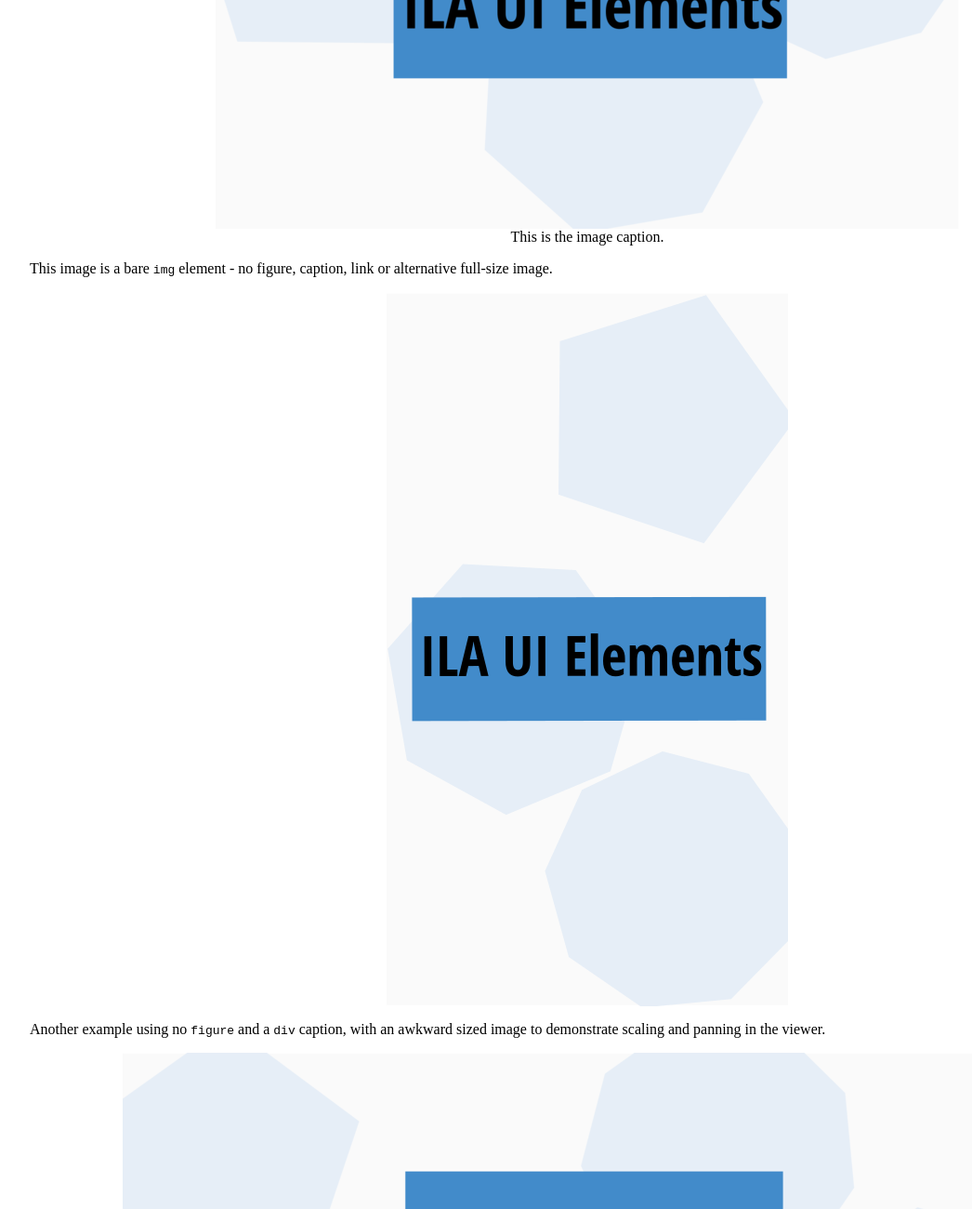
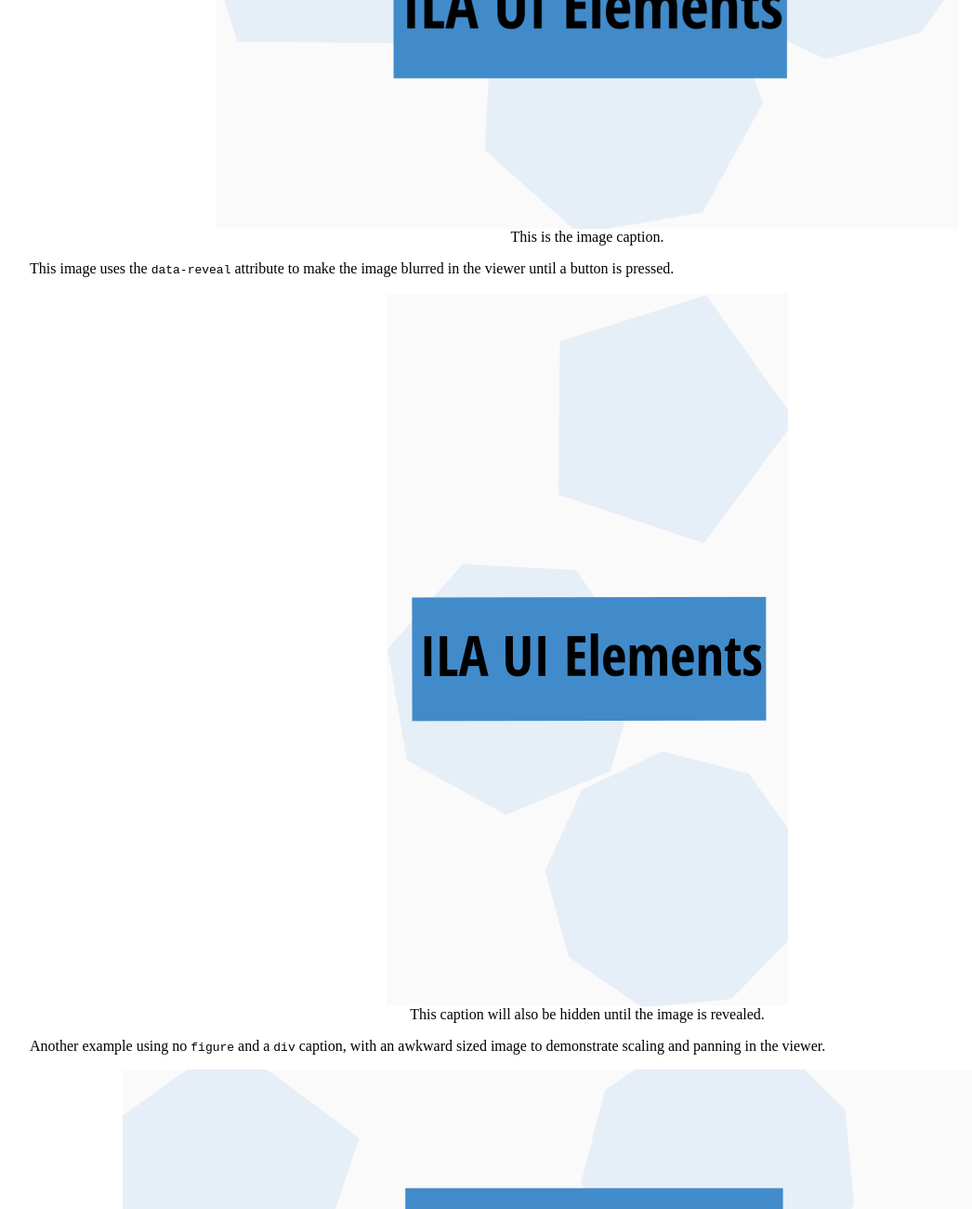
Before and after one commit to Aonrud/ila-ui-elements, a website: page demo/index.html in a window 1280 px wide. Shown: the part 2293-3593 px from the top of the page at 93% size, without its empty margins (8-1054 px from the left). Drawn offline with Linux system fonts and the light colour scheme; some packages are replaced by stand-ins of ours; a script that the page names is missing; some icons are missing.

Commit message:
docs: add caption to Image Viewer 'reveal' example in demo

```diff
--- a/demo/index.html
+++ b/demo/index.html
@@ -159,9 +159,10 @@ iv.create();
 				<figcaption>This is the image caption.</figcaption>
 			</figure>
 			<p>
-			This image is a bare <code>img</code> element - no figure, caption, link or alternative full-size image.
+			This image uses the <code>data-reveal</code> attribute to make the image blurred in the viewer until a button is pressed.
 			</p>
 			<img class="viewer" alt="This is the image alt" src="432x768.png" data-reveal="true" />
+			<div class="caption">This caption will also be hidden until the image is revealed.</div>
 			<p>
 			Another example using no <code>figure</code> and a <code>div</code> caption, with an awkward sized image to demonstrate scaling and panning in the viewer.
 			</p>
```
